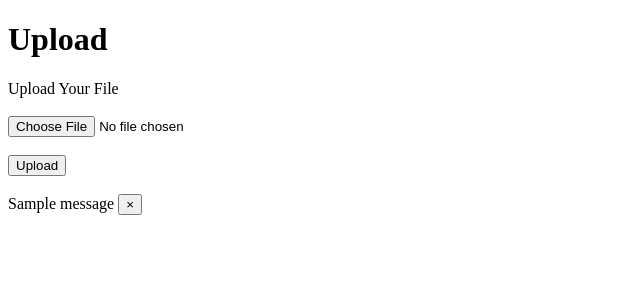
After one commit to productanalyticsteam9/back_end, a Flask app: page /upload in a window 1280 px wide. The commit adds this page. Shown: the top 300 px of the page, without its empty margins (0-640 px from the left). Run offline with Flask 2, Linux system fonts and the light colour scheme; a user stored in the database is signed in; tables that the repository leaves empty hold one stand-in row (values such as "Sample post"); one stand-in notice (Sample message) is shown; some libraries are stand-ins or nearby versions.

Commit message:
Finished the app with ability to upload to individual user's folder

```diff
--- a/project/__init__.py
+++ b/project/__init__.py
@@ -30,6 +30,9 @@ app.config['SQLALCHEMY_DATABASE_URI'] = postgres_str
 app.config['SECRET_KEY'] = '1234567890'
 # app.config['SQLALCHEMY_COMMIT_ON_TEARDOWN'] = True
 # app.config['SERVER_NAME'] = 'local.dev:5000'
+
+app.config.from_pyfile("upload_to_s3/config.py")
+
 db = SQLAlchemy(app)
 bcrypt = Bcrypt(app)
 
--- a/project/templates/register.html
+++ b/project/templates/register.html
@@ -15,7 +15,7 @@
     <link rel="stylesheet" href="https://stackpath.bootstrapcdn.com/bootstrap/4.1.3/css/bootstrap.min.css">
 
     <!-- Customized CSS -->
-    <link rel= "stylesheet" type= "text/css" href= "{{ url_for('static',filename='styles/register_style.css') }}">
+    <link rel= "stylesheet" type= "text/css" href="{{ url_for('static',filename='styles/register_style.css') }}">
 
     <!-- Scripts -->
     <script src="https://cdnjs.cloudflare.com/ajax/libs/jquery/3.2.1/jquery.min.js"></script>
--- /dev/null
+++ b/project/templates/upload.html
@@ -0,0 +1,36 @@
+<!DOCTYPE html>
+<html lang='en'>
+<head>
+    <meta charset='UTF-8'>
+    <title>Upload</title>
+    <link rel="shortcut icon" type="/image/png" href="{{ url_for('static',filename='img/magnifying-glass-favicon.png') }}" />
+</head>
+<bodu>
+
+    <h1>Upload</h1>
+
+    <form action="" method='POST' enctype='multipart/form-data'>
+        {{ form.csrf_token }}
+        {{ form.upload.label }}
+        <br></br>
+        {{ form.upload }}
+        <!-- <input type='file' name='user_file'> -->
+        <br></br>
+        <button type='submit'>Upload</button>
+    </form>
+
+    <br />
+    <div class="container">
+        <div class="content">
+            <!-- flash messages-->
+            {% for info_message in get_flashed_messages(category_filter=["info"]) %}
+            <div class="alert alert-info alert-admissible" role="alert">{{ info_message }}
+                <button type="button" class="close" data-dismiss="alert" aria-label="Close">
+                <span aria-hidden="true">&times;</span>
+                </button>
+            </div>
+            {% endfor %}
+        </div>
+    </div>
+</bodu>
+</html>
--- a/upload_to_s3/server.py
+++ b/project/upload_to_s3/server.py
@@ -2,7 +2,7 @@ from flask import Flask, render_template, request, redirect
 from werkzeug.utils import secure_filename
 
 app = Flask(__name__)
-app.config.from_object("upload_to_s3.config")
+app.config.from_pyfile("config.py")
 
 from .helper import allowed_file, upload_file_to_s3
 
--- a/project/users/forms.py
+++ b/project/users/forms.py
@@ -1,4 +1,5 @@
 from flask_wtf import FlaskForm
+from flask_wtf.file import FileField, FileAllowed, FileRequired
 from wtforms import StringField, PasswordField, IntegerField, RadioField, TextAreaField, SelectField
 from wtforms.validators import DataRequired, Length, EqualTo, Email, NumberRange, Optional
 import pycountry as pc
@@ -32,3 +33,7 @@ class EmailForm(FlaskForm):
 
 class PasswordForm(FlaskForm):
     password = PasswordField('Password', validators=[DataRequired()])
+
+
+class UploadForm(FlaskForm):
+    upload = FileField('Upload Your File', validators=[FileAllowed(['txt', 'md', 'markdown', 'pdf', 'png', 'jpg', 'jpeg', 'gif'], "Files only!"), FileRequired("File is empty!")])
--- a/project/users/views.py
+++ b/project/users/views.py
@@ -6,11 +6,12 @@ from uuid import uuid4
 
 from .. import app, db
 from ..models import User
-from .forms import RegisterForm, LoginForm
+from .forms import RegisterForm, LoginForm, UploadForm
+from ..upload_to_s3.helper import upload_file_to_s3
+from werkzeug.utils import secure_filename
 
 
 users_blueprint = Blueprint('users', __name__)
-
 
 @users_blueprint.route("/")
 def index():
@@ -89,3 +90,25 @@ def logout():
     logout_user()
     flash("Goodbye and look forward to see you next time!", 'success')
     return redirect(url_for("users.login"))
+
+
+@users_blueprint.route("/upload", methods=["GET", "POST"])
+@login_required
+def upload():
+    # if 'user_file' not in request.files:
+    #     return "Please select a file to upload."
+
+    user = current_user
+    form = UploadForm()
+    if request.method == 'POST':
+        if form.validate_on_submit():
+            return_file = form.upload.data
+            if return_file:
+                return_file.filename = secure_filename(return_file.filename)
+                output = upload_file_to_s3(return_file, app.config['S3_BUCKET'], folder=user.uuid)
+                return output, 200
+            else:
+                return redirect(url_for("users.upload"))
+        else:
+            flash("Sorry, your file type is not allowed.", 'info')
+    return render_template('upload.html', form=form)
```
Also changed, not shown: project/templates/index.html (+4 -3 lines), project/upload_to_s3/helper.py (renamed from upload_to_s3/helper.py, +6 -4 lines), project/upload_to_s3/__init__.py (added), project/upload_to_s3/config.py (renamed from upload_to_s3/config.py), project/upload_to_s3/templates/index.html (renamed from upload_to_s3/templates/index.html), project/upload_to_s3/wsgi.py (renamed from upload_to_s3/wsgi.py), 1 other file.
